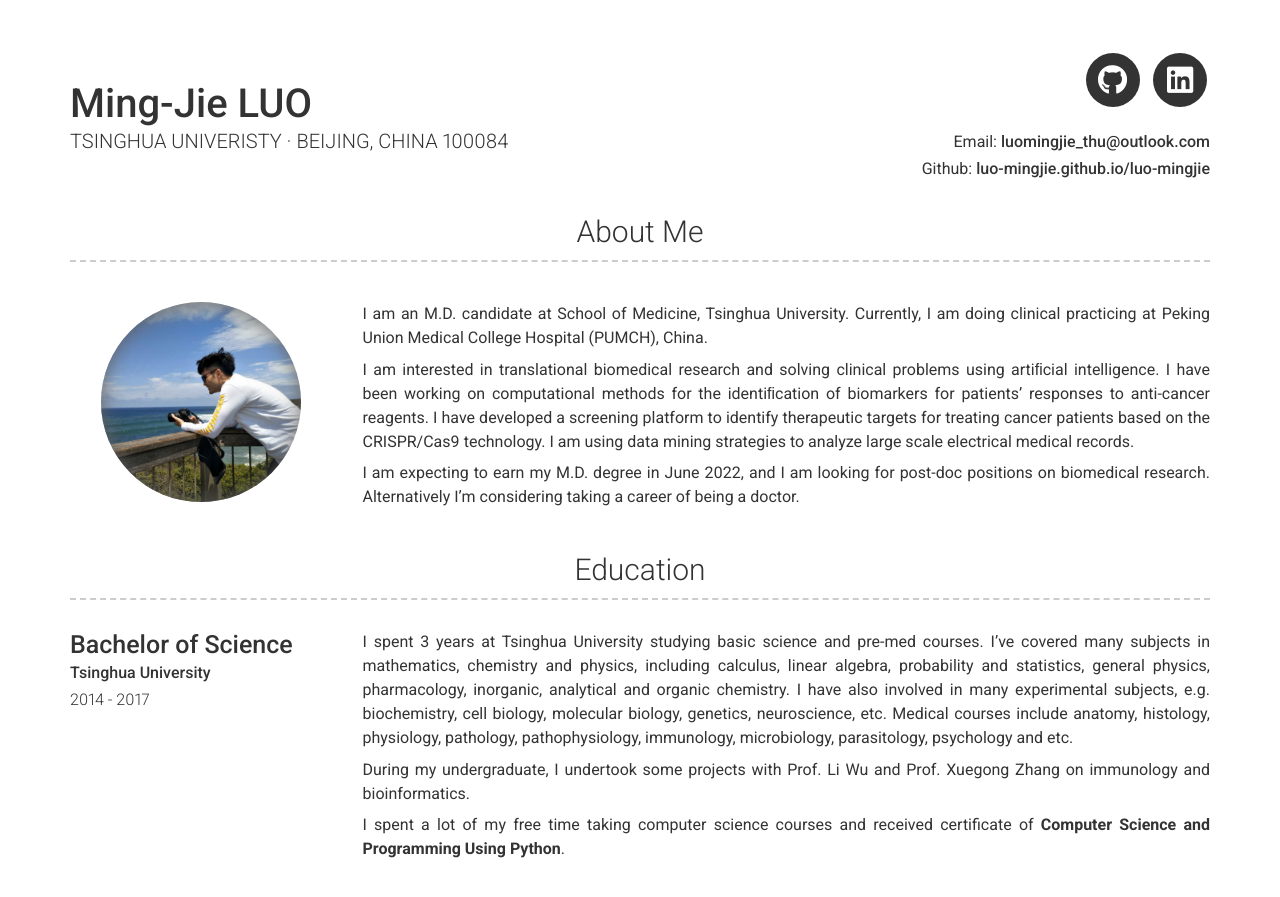
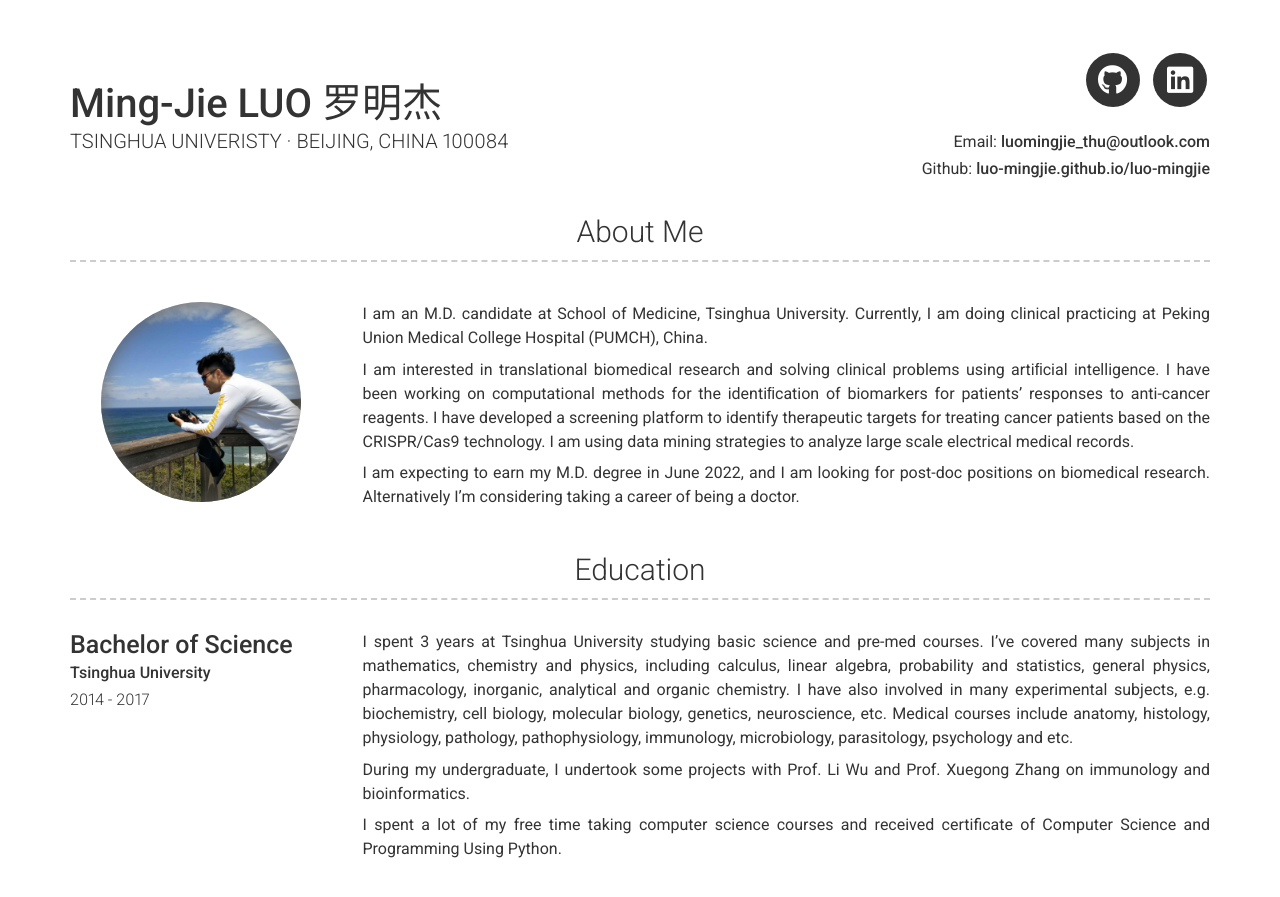
Before and after one commit to luo-mingjie/luo-mingjie, a Jekyll site: the page built from index.md, in a window 1280 px wide and 900 px high. Shown: the top 897 px of the window. Built offline with Jekyll 4.4.1, drawn with Linux system fonts in a browser that asks for light colours; nearby versions of some CDN libraries; some of the changed text lies outside the part shown.

Commit message:
update _config

```diff
--- a/_config.yml
+++ b/_config.yml
@@ -6,7 +6,7 @@ repository: luo-mingjie/luo-mingjie
 version: 2
 
 # Personal info
-name: Ming-Jie LUO
+name: Ming-Jie LUO 罗明杰
 title: TSINGHUA UNIVERISTY · BEIJING, CHINA 100084
 email: luomingjie_thu@outlook.com
 # email_title: Email (Email title override)
@@ -91,7 +91,7 @@ content:
 
           During my undergraduate, I undertook some projects with Prof. Li Wu and Prof. Xuegong Zhang on immunology and bioinformatics.
 
-          I spent a lot of my free time taking computer science courses and received certificate of **Computer Science and Programming Using Python**.
+          I spent a lot of my free time taking computer science courses and received certificate of Computer Science and Programming Using Python.
       - layout: left
         title: Master of Research
         caption: 2017 - 2019
@@ -144,7 +144,7 @@ content:
       - Photography
 
       Look at this cool image
-      ![天空一角](/images/old_temple.jpg "old_temple")
+      ![天空一角](images/old_temple.jpg "old_temple")
 
 # Footer
 footer_show_references: true
```
Also changed, not shown: 1 other file.
